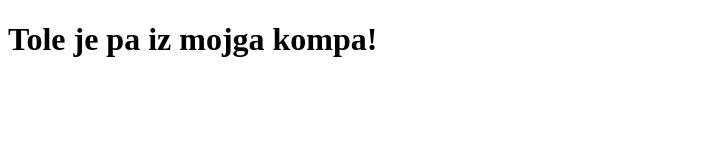
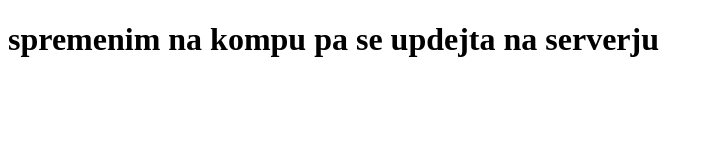
Before and after one commit to PIRmoz/chatPython, a plain HTML site: page html/index.html in a window 1280 px wide. Shown: the whole page, without its empty margins (0-714 px from the left). Drawn offline with Linux system fonts and the light colour scheme.

Commit message:
html za server

```diff
--- a/html/index.html
+++ b/html/index.html
@@ -5,6 +5,6 @@
     <title>Hello world</title>
 </head>
 <body>
-        <h1>Tole je pa iz mojga kompa!</h1>
+        <h1>spremenim na kompu pa se updejta na serverju</h1>
 </body>
 </html>
```
